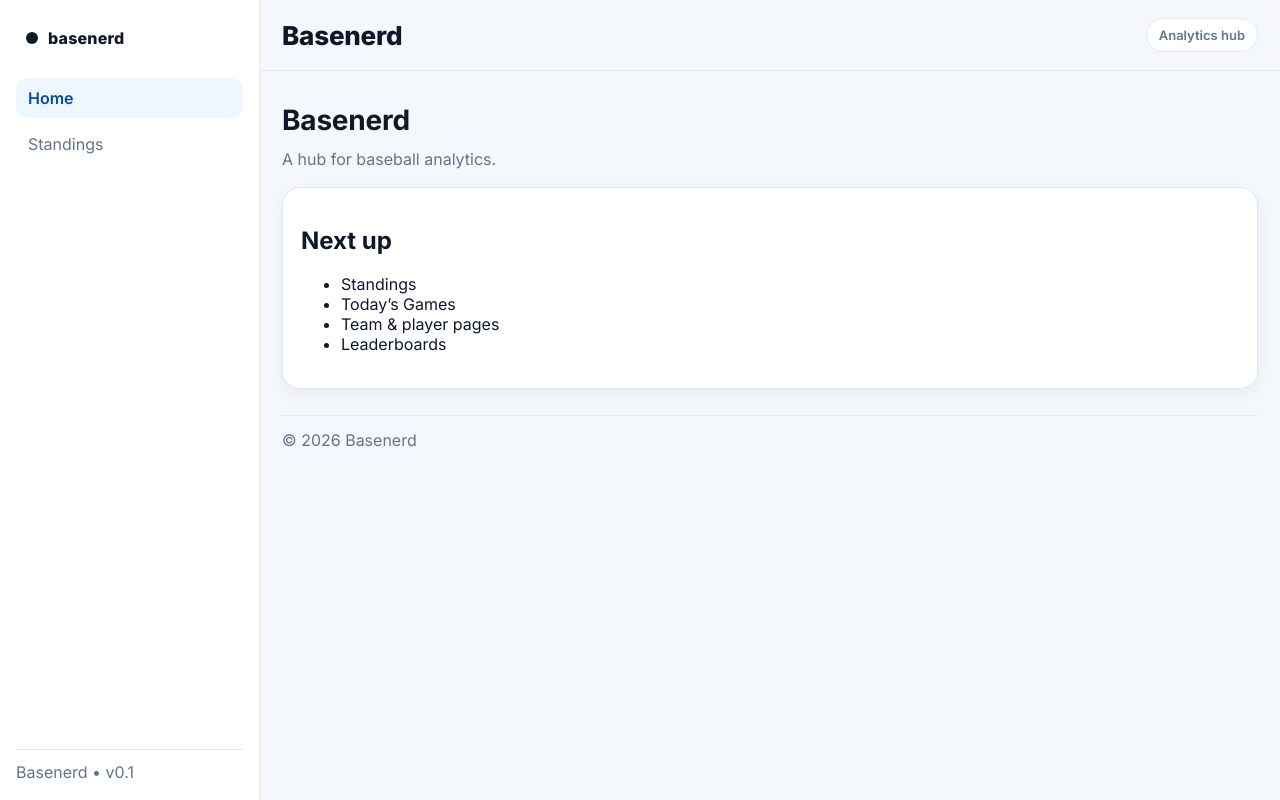
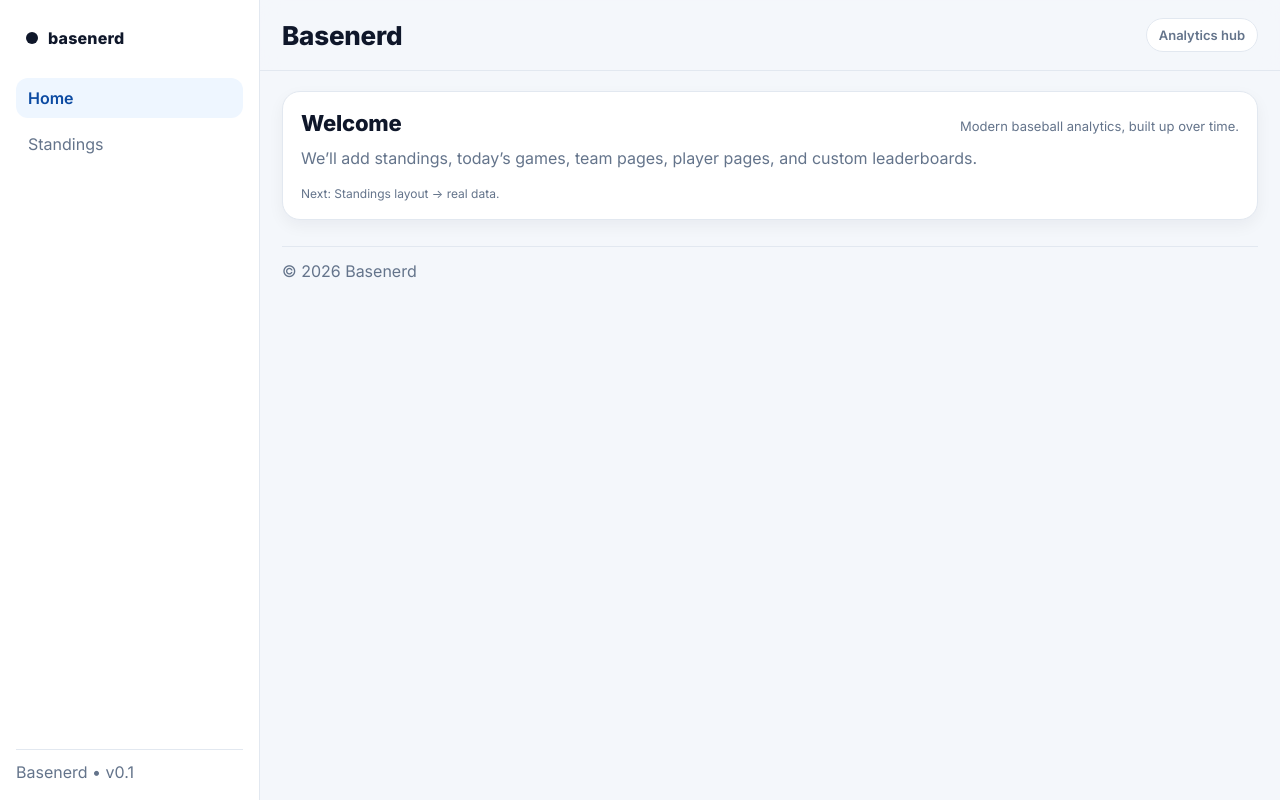
Before and after one commit to basenerd/basenerd-backend, a Flask app: page / in a window 1280 px wide. Run offline with Flask 3, Linux system fonts and the light colour scheme.

Commit message:
Update home.html

```diff
--- a/templates/home.html
+++ b/templates/home.html
@@ -1,16 +1,13 @@
 {% extends "base.html" %}
+{% block content %}
+  <div class="card">
+    <div class="card-header">
+      <div class="card-title">Welcome</div>
+      <div class="card-subtitle">Modern baseball analytics, built up over time.</div>
+    </div>
 
-{% block content %}
-  <h1>Basenerd</h1>
-  <p>A hub for baseball analytics.</p>
+    <p>We’ll add standings, today’s games, team pages, player pages, and custom leaderboards.</p>
 
-  <div class="card">
-    <h2>Next up</h2>
-    <ul>
-      <li>Standings</li>
-      <li>Today’s Games</li>
-      <li>Team & player pages</li>
-      <li>Leaderboards</li>
-    </ul>
+    <div class="small">Next: Standings layout → real data.</div>
   </div>
 {% endblock %}
```
